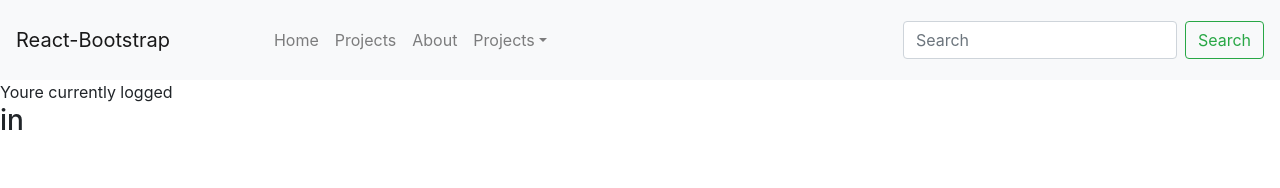
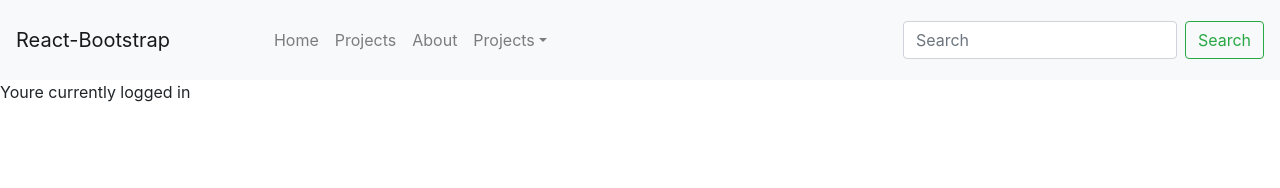
Before and after one commit to Fredrik93/react_tutorial, a React (Create React App) app: page /loggedIn in a window 1280 px wide. Shown: the top 188 px of the page. Built offline with nearby package versions, Linux system fonts and the light colour scheme; no server answers.

Commit message:
enhance conditional logic

```diff
--- a/src/Components/LoggedIn.js
+++ b/src/Components/LoggedIn.js
@@ -8,15 +8,13 @@ class LoggedIn extends Component {
         }
     }
     render() {
-        const isLogged = this.state.isLoggedin
-        function log() {
-            if (isLogged) {
-                return <h3> in </h3>
-            } else {
-                return <h3> Out</h3>
-            }
+        let wordDisplay
+        if (this.state.isLoggedin === true) {
+            wordDisplay = "in"
+        } else {
+            wordDisplay = "out"
         }
-        return <div> Youre currently logged {log()} </div>
+        return <div> Youre currently logged {wordDisplay} </div>
     }
 }
 
```
